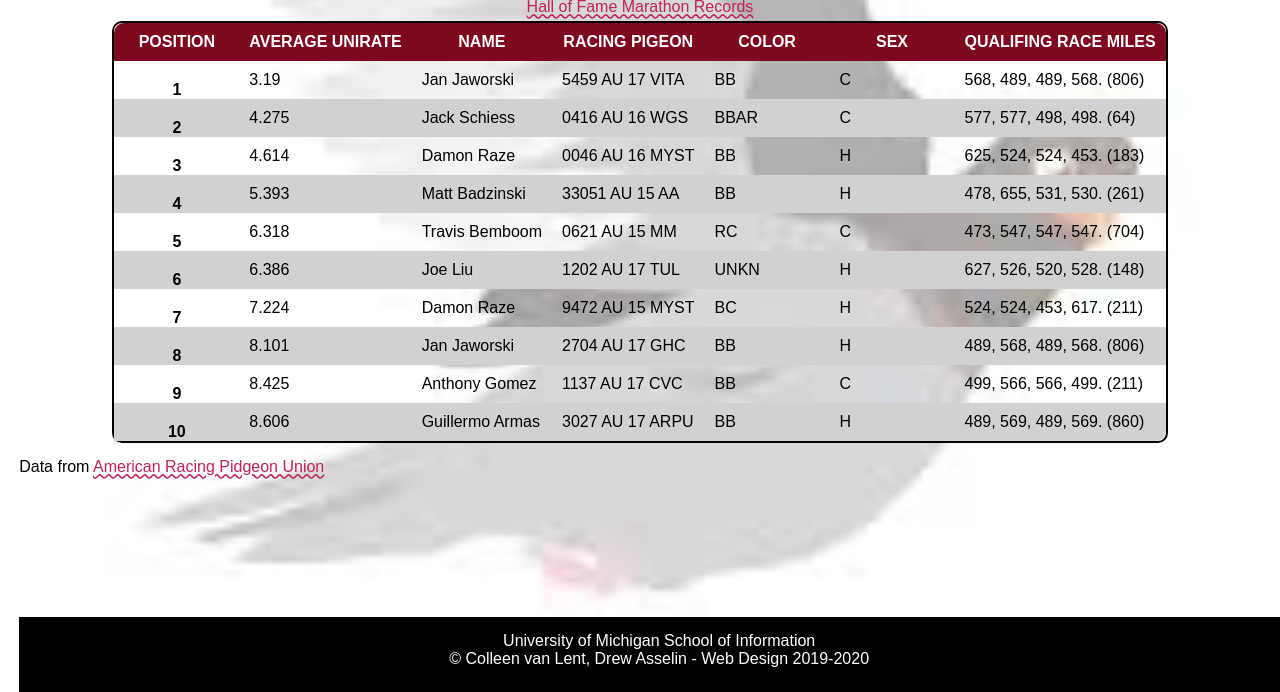
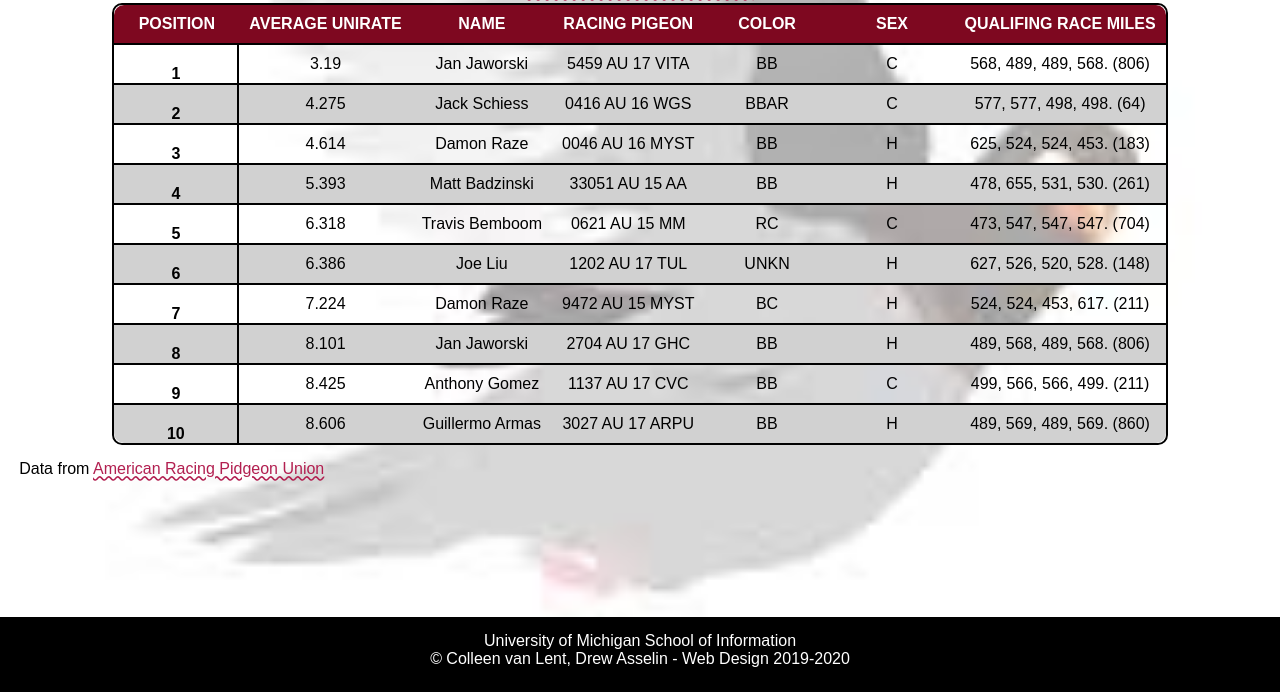
Before and after one commit to PeijinDu/homework4-2021, a plain HTML site: page index.html in a window 1280 px wide. Shown: the part 108-800 px from the top of the page. Drawn offline with Linux system fonts and the light colour scheme; a web font is replaced by a local one.

Commit message:
Add files via upload

```diff
--- a/css/style.css
+++ b/css/style.css
@@ -55,7 +55,7 @@
 
 a{
   font-size:16px;
-  color:  #C12258;
+  color:  #B21F50;
   text-decoration-line: underline;
   text-decoration-style: wavy
   /*Req 4*/
@@ -69,7 +69,8 @@
 
 /*Req 6a*/
 td{
-  border-top:2px black;
+  text-align: center;
+  border-top:2px solid black;
   padding:10px;
 }
 
@@ -85,7 +86,8 @@
 }
 /*Req 6c*/
 .rowhead{
-border: 2px black;
+   border-top: 2px solid black;
+   border-right: 2px solid black;
 }
 
 /*Req 6d*/
@@ -113,15 +115,13 @@
 thead tr:first-child th:first-child{
   border-top-left-radius: 10px;
 }
-
-/*Add selectors and rules here*/
 thead tr:first-child th:last-child{
   border-top-right-radius: 10px;
 }
-table tr:last-child td:first-child{
+tbody tr:last-child th:first-child{
   border-bottom-left-radius: 10px;
 }
-table tr:last-child td:last-child{
+tbody tr:last-child td:last-child{
   border-bottom-right-radius: 10px;
 }
 /*Req 8*/
@@ -133,4 +133,5 @@
   color: #FFFFFF;
   position: fixed;
   bottom: 0px;
+  left:0px;
 }
--- a/index.html
+++ b/index.html
@@ -3,9 +3,8 @@
   <head>
     <meta charset="UTF-8">
     <link rel="preconnect" href="https://fonts.gstatic.com">
-<link href="https://fonts.googleapis.com/css2?family=Andika&display=swap" rel="stylesheet">
+    <link href="https://fonts.googleapis.com/css2?family=Andika&display=swap" rel="stylesheet">
     <link rel="shortcut icon" type="image/png" href="images/favicon.png"/>
-   <a href="https://pixabay.com/users/chiplanay-1971251/?utm_source=link-attribution&amp;utm_medium=referral&amp;utm_campaign=image&amp;utm_content=3303111">chiplanay</a> from <a href="https://pixabay.com/?utm_source=link-attribution&amp;utm_medium=referral&amp;utm_campaign=image&amp;utm_content=3303111">Pixabay</a> -->
    <link rel="stylesheet" type="text/css" href="css/html5reset.css">
    <link rel="stylesheet" type="text/css" href="css/style.css">
    <title>AU National Old Bird Hall of Fame Marathon Distance</title>
```
